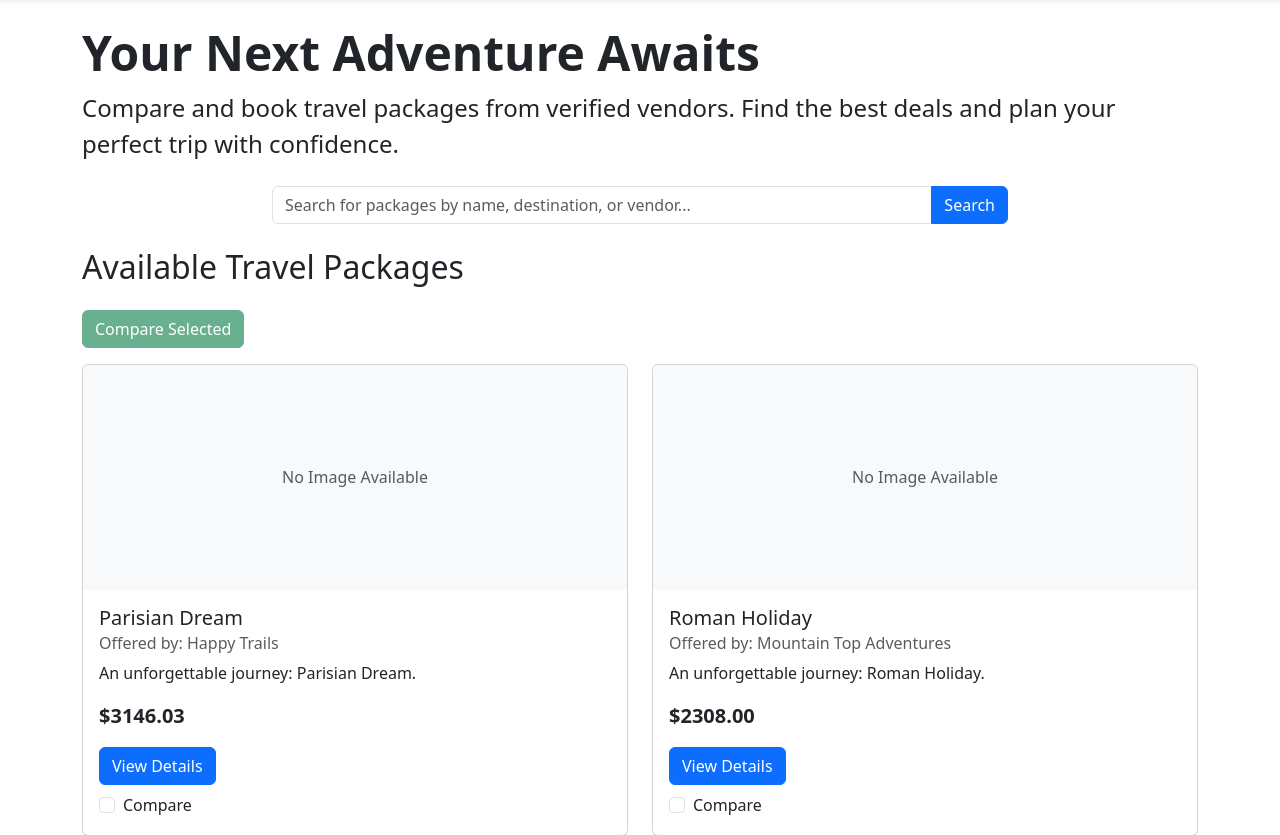
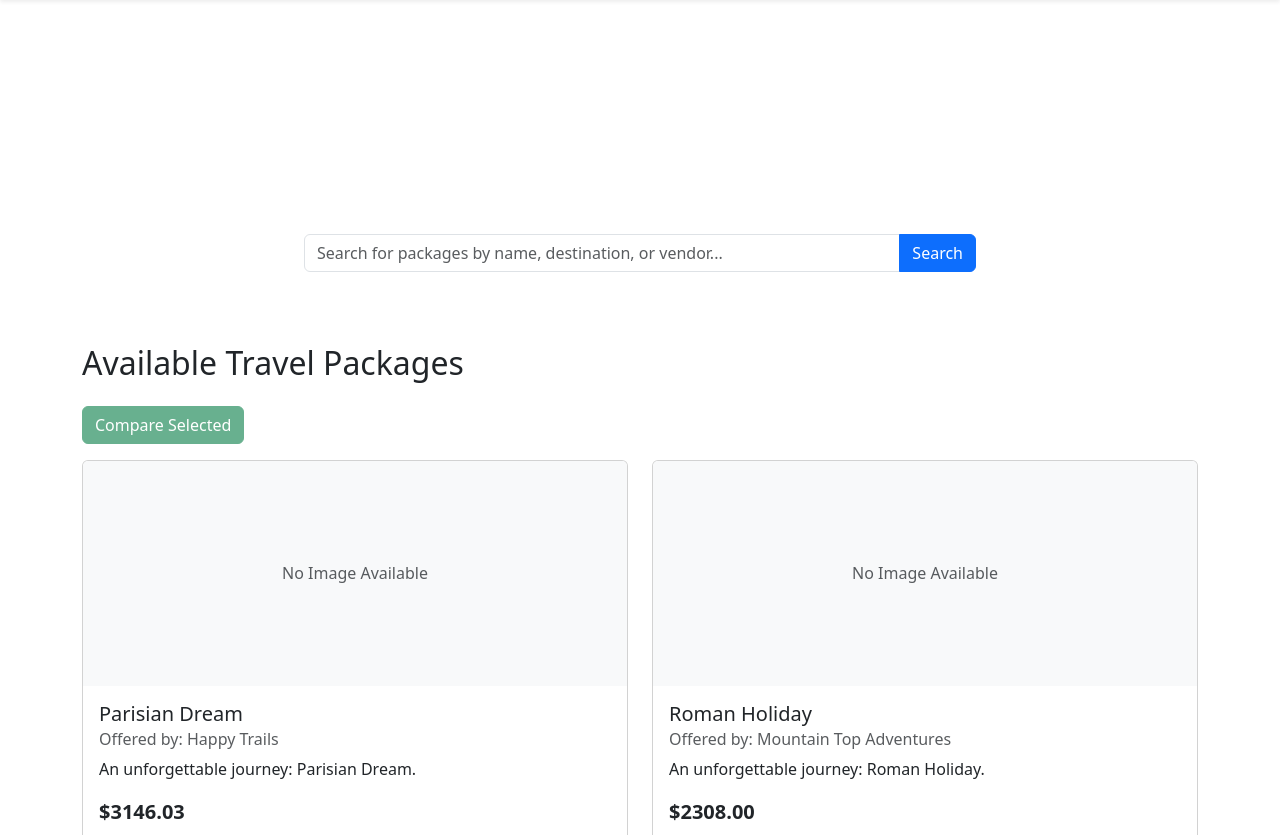
Before and after one commit to salinajyakhwa/FYP, a Django app: page / in a window 1280 px wide. Shown: the part 56-891 px from the top of the page. Run offline with Django 5.2, Linux system fonts and the light colour scheme; data comes from the database, SQL or seed files in the repository; data that the repository does not hold is empty; parts of the project's set-up code (start-up, migrations or seed data) failed here and were passed over.

Commit message:
Add dashboard updates

```diff
--- a/main/templates/main/package_list.html
+++ b/main/templates/main/package_list.html
@@ -1,13 +1,11 @@
 {% extends "base.html" %}
 
 {% block content %}
-<div class="hero-section mb-4">
+<!-- Search and Compare Section -->
+<div class="search-banner p-5 mb-4 rounded-3 text-center text-white">
     <h1 class="display-5 fw-bold">Your Next Adventure Awaits</h1>
     <p class="fs-4">Compare and book travel packages from verified vendors. Find the best deals and plan your perfect trip with confidence.</p>
-</div>
-
-<!-- Search and Compare Section -->
-<div class="row justify-content-center mb-4">
+    <div class="row justify-content-center mt-4">
         <div class="col-md-8">
             <form method="get" action="{% url 'package_list' %}">
                 <div class="input-group">
@@ -15,6 +13,7 @@
                     <button class="btn btn-primary" type="submit">Search</button>
                 </div>
             </form>
+        </div>
     </div>
 </div>
 
```
Lines whose indentation alone changed are shown as unchanged.
